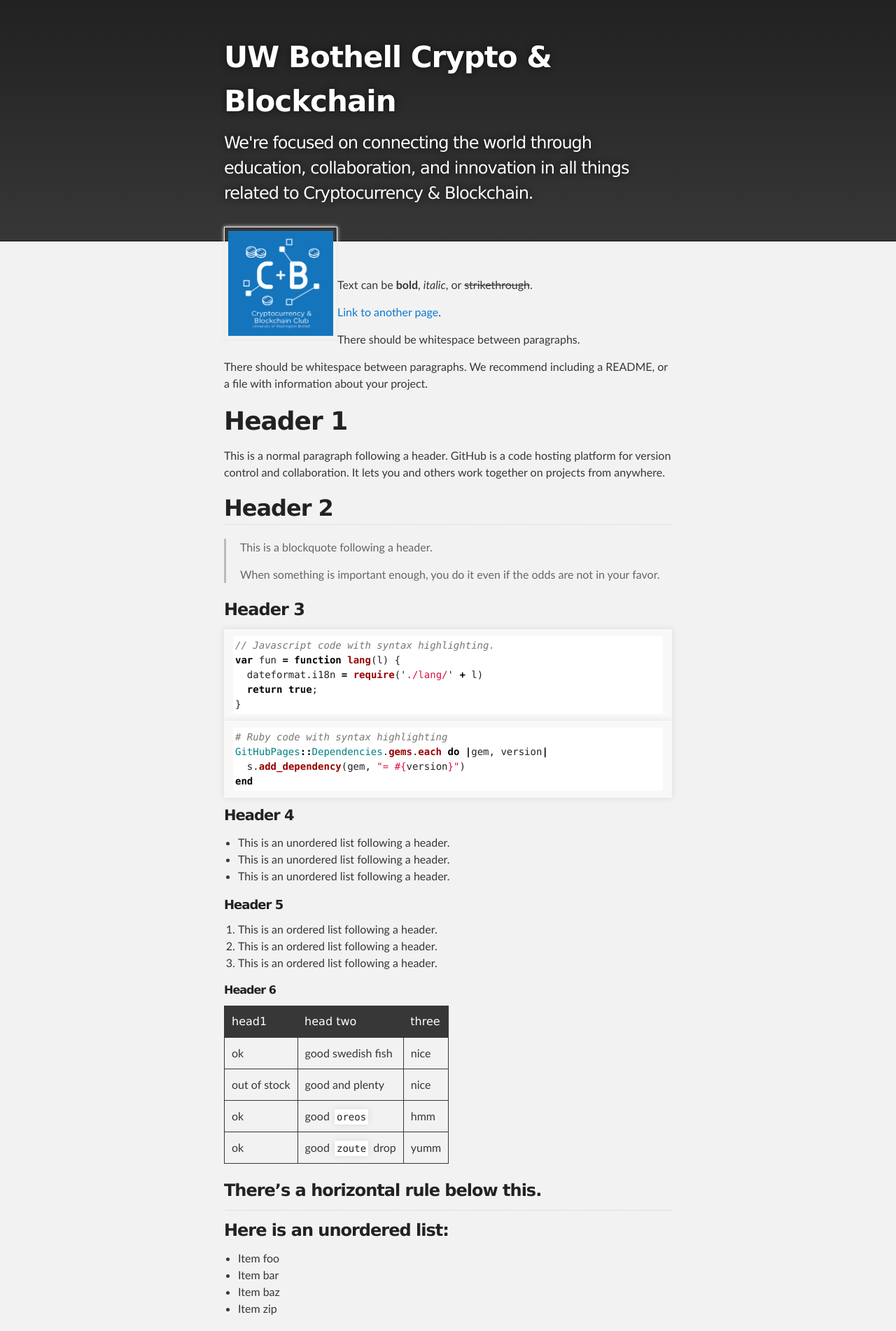
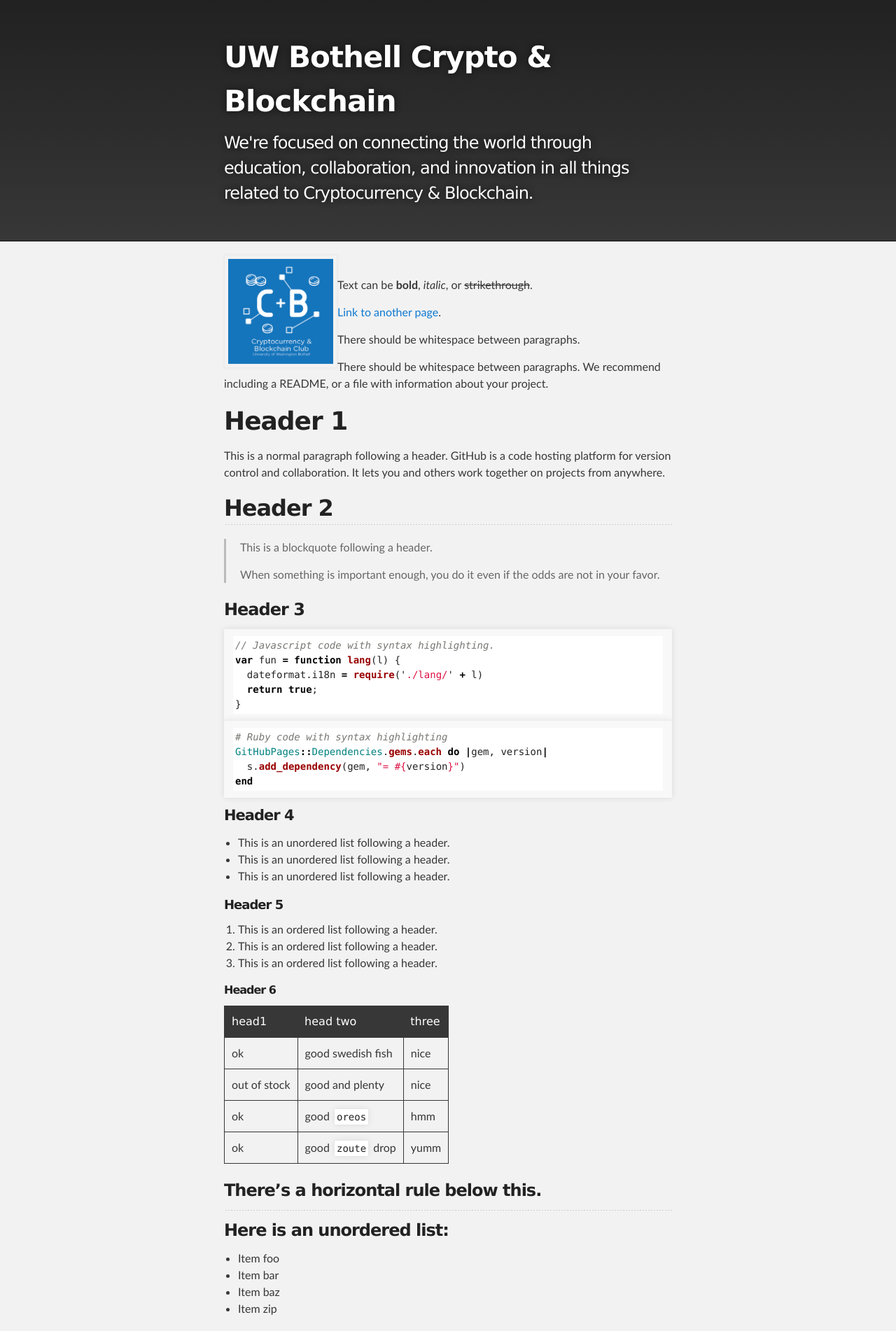
Before and after one commit to satrask/satrask-webtest-repo.github.io, a Jekyll site: the page built from index.md, in a window 1280 px wide. Shown: the top 1902 px of the page at 70% size. Built offline with Jekyll 4.4.1, drawn with Linux system fonts in a browser that asks for light colours.

Commit message:
Update jekyll-theme-slate.scss

```diff
--- a/_sass/jekyll-theme-slate.scss
+++ b/_sass/jekyll-theme-slate.scss
@@ -259,7 +259,7 @@ Full-Width Styles
   float: left;
   width: 150px;
   height: 150px;
-  margin-up: 50px;
+  margin-top: 50px;
 }
 
 .outer {
```
